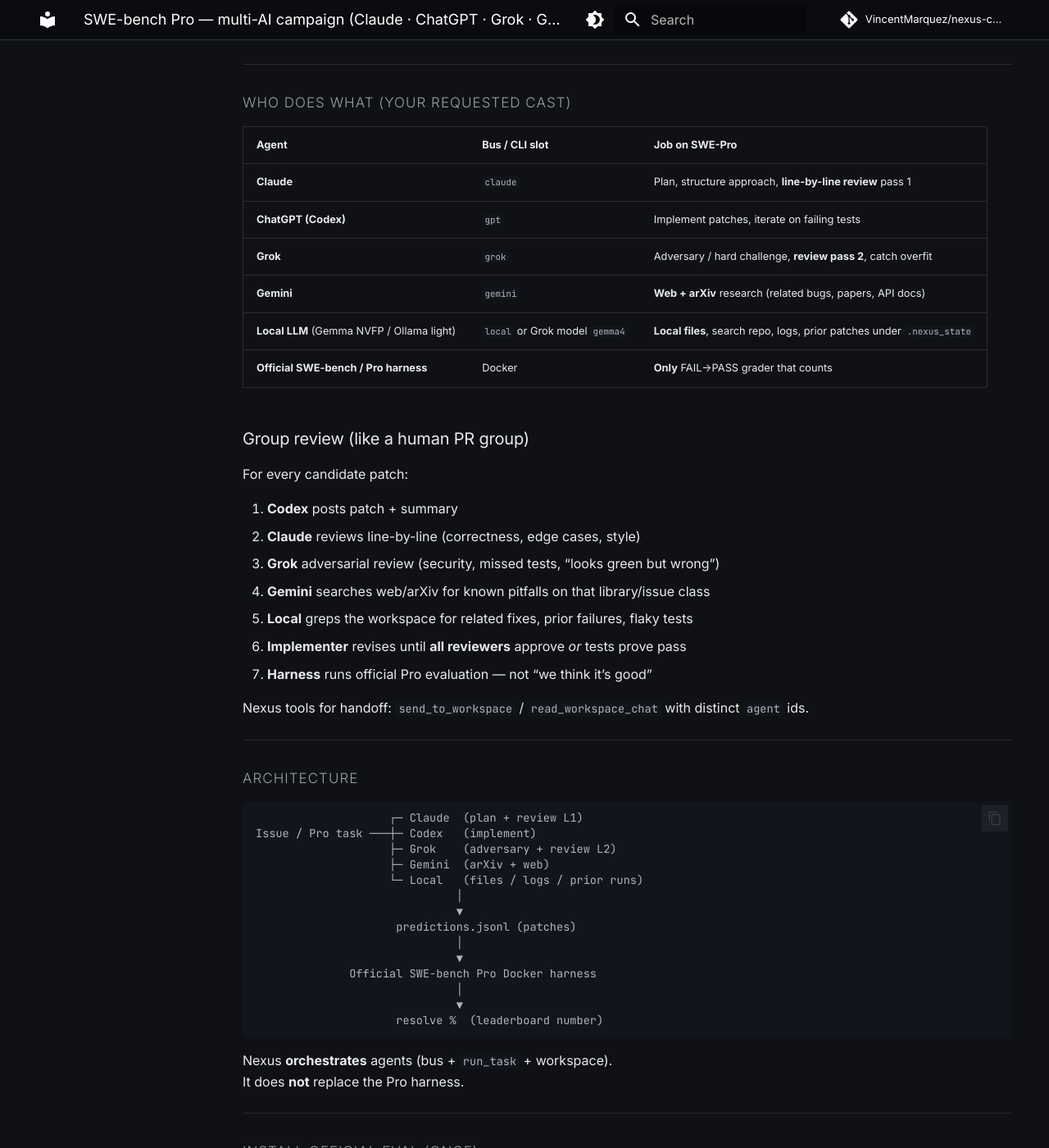
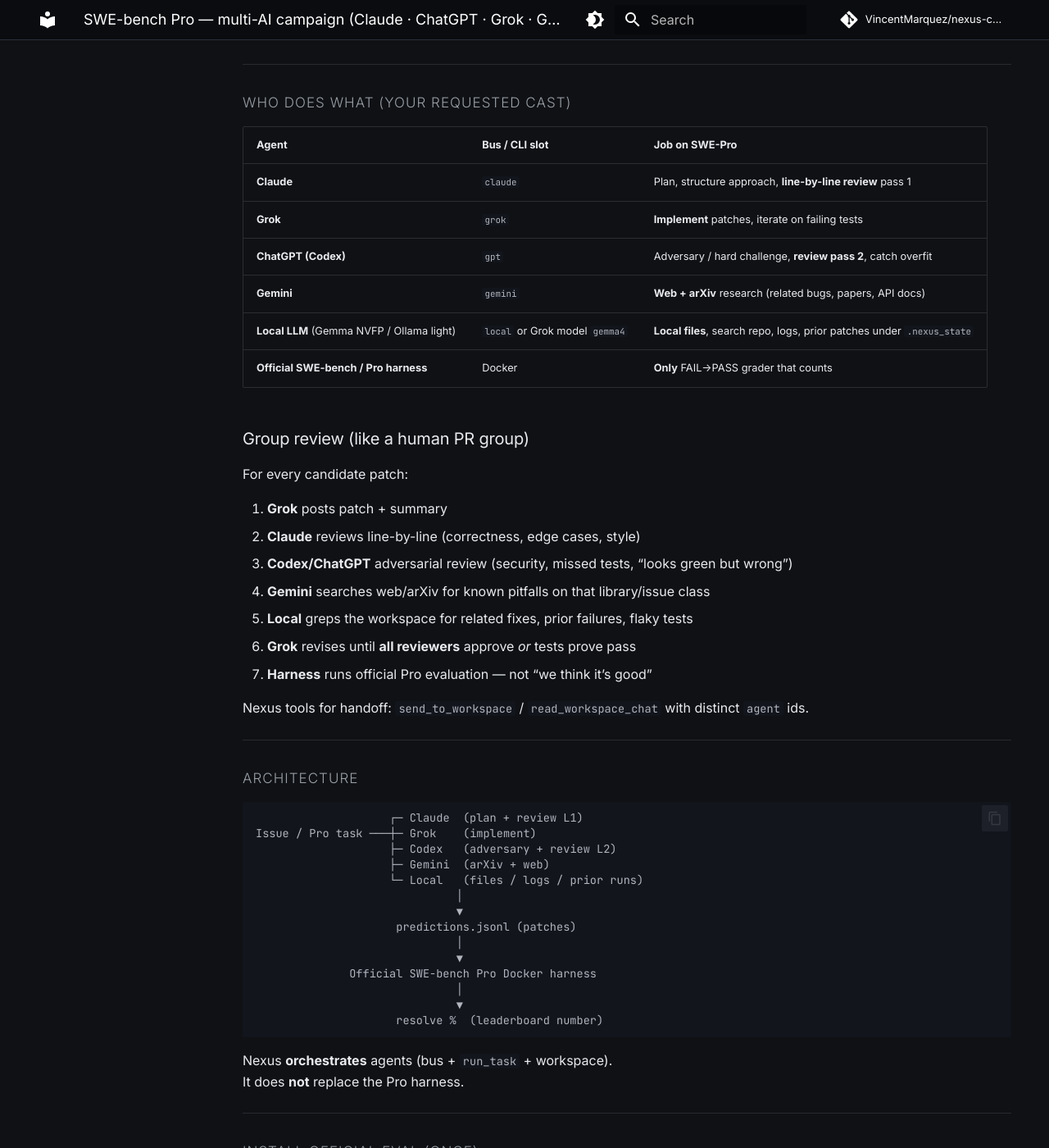
Before and after one commit to VincentMarquez/nexus-core, an MkDocs documentation site: the page built from docs/SWE_BENCH_PRO_MULTI_AI.md, in a window 1280 px wide and 1400 px high, scrolled down 607 px. Shown: the whole window at 82% size. Built offline with MkDocs 1.6.1 and Material for MkDocs 9.7.7, drawn with Linux system fonts in a browser that asks for light colours; comment, search, counter and statistics services are not loaded.

Commit message:
fix(multi-vendor): Grok implements; Codex/ChatGPT is adversary
Swap implementer and adversary roles across DEFAULT_ROLE_TO_BUS,
multi_vendor_live, SWE-Pro campaign, and docs.

````diff
--- a/docs/SWE_BENCH_PRO_MULTI_AI.md
+++ b/docs/SWE_BENCH_PRO_MULTI_AI.md
@@ -20,8 +20,8 @@
 | Agent | Bus / CLI slot | Job on SWE-Pro |
 |-------|----------------|----------------|
 | **Claude** | `claude` | Plan, structure approach, **line-by-line review** pass 1 |
-| **ChatGPT (Codex)** | `gpt` | Implement patches, iterate on failing tests |
-| **Grok** | `grok` | Adversary / hard challenge, **review pass 2**, catch overfit |
+| **Grok** | `grok` | **Implement** patches, iterate on failing tests |
+| **ChatGPT (Codex)** | `gpt` | Adversary / hard challenge, **review pass 2**, catch overfit |
 | **Gemini** | `gemini` | **Web + arXiv** research (related bugs, papers, API docs) |
 | **Local LLM** (Gemma NVFP / Ollama light) | `local` or Grok model `gemma4` | **Local files**, search repo, logs, prior patches under `.nexus_state` |
 | **Official SWE-bench / Pro harness** | Docker | **Only** FAIL→PASS grader that counts |
@@ -30,12 +30,12 @@
 
 For every candidate patch:
 
-1. **Codex** posts patch + summary
+1. **Grok** posts patch + summary
 2. **Claude** reviews line-by-line (correctness, edge cases, style)
-3. **Grok** adversarial review (security, missed tests, “looks green but wrong”)
+3. **Codex/ChatGPT** adversarial review (security, missed tests, “looks green but wrong”)
 4. **Gemini** searches web/arXiv for known pitfalls on that library/issue class
 5. **Local** greps the workspace for related fixes, prior failures, flaky tests
-6. **Implementer** revises until **all reviewers** approve *or* tests prove pass
+6. **Grok** revises until **all reviewers** approve *or* tests prove pass
 7. **Harness** runs official Pro evaluation — not “we think it’s good”
 
 Nexus tools for handoff: `send_to_workspace` / `read_workspace_chat` with distinct `agent` ids.
@@ -46,8 +46,8 @@
 
 ```text
                     ┌─ Claude  (plan + review L1)
-Issue / Pro task ───┼─ Codex   (implement)
-                    ├─ Grok    (adversary + review L2)
+Issue / Pro task ───┼─ Grok    (implement)
+                    ├─ Codex   (adversary + review L2)
                     ├─ Gemini  (arXiv + web)
                     └─ Local   (files / logs / prior runs)
                               │
````
Also changed, not shown: README.md (+1 -1 lines), skillpacks/README.md (+1 -1 lines), skillpacks/swe-pro-group-review/SKILL.md (+4 -4 lines), 3 other files.
